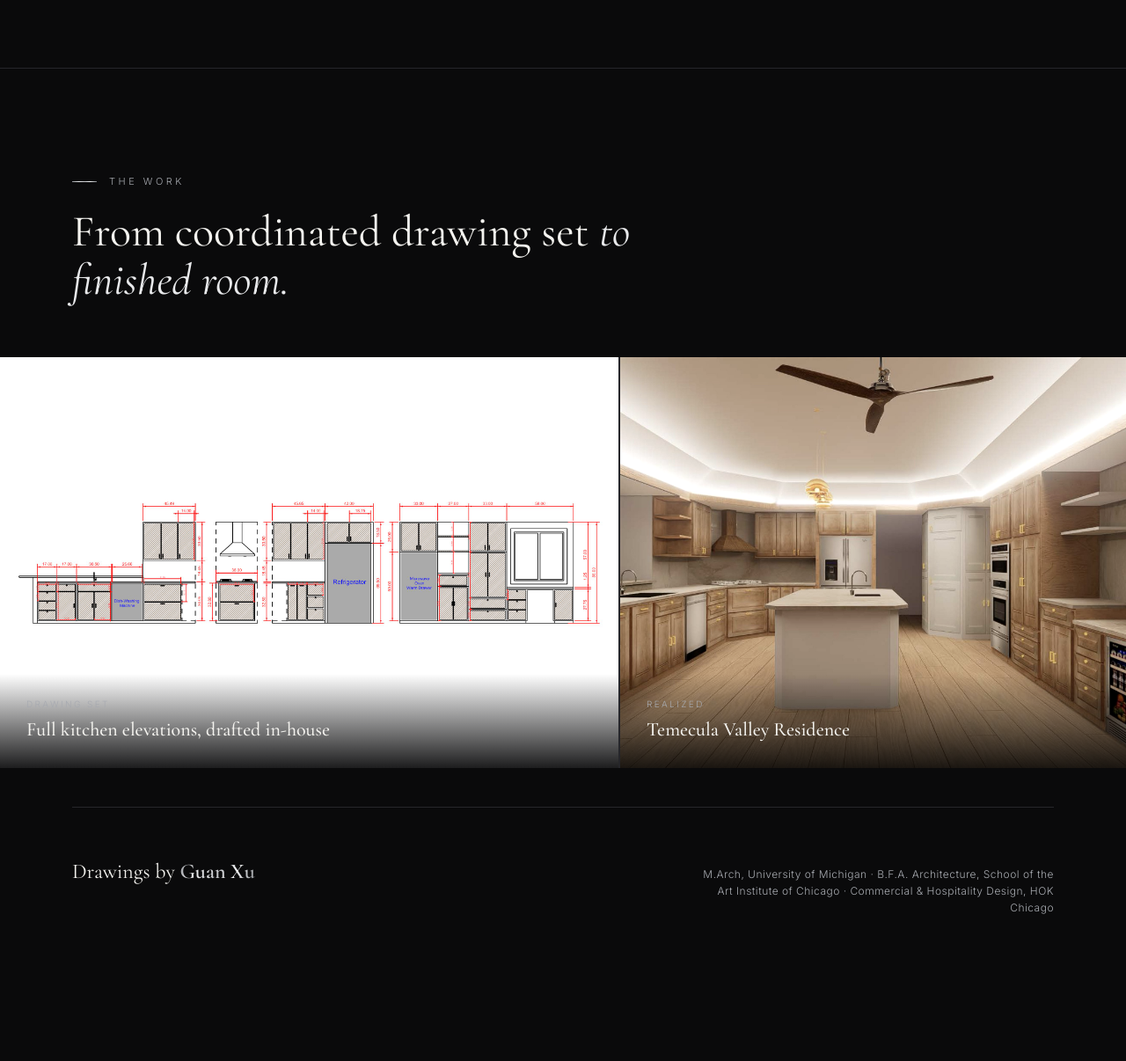
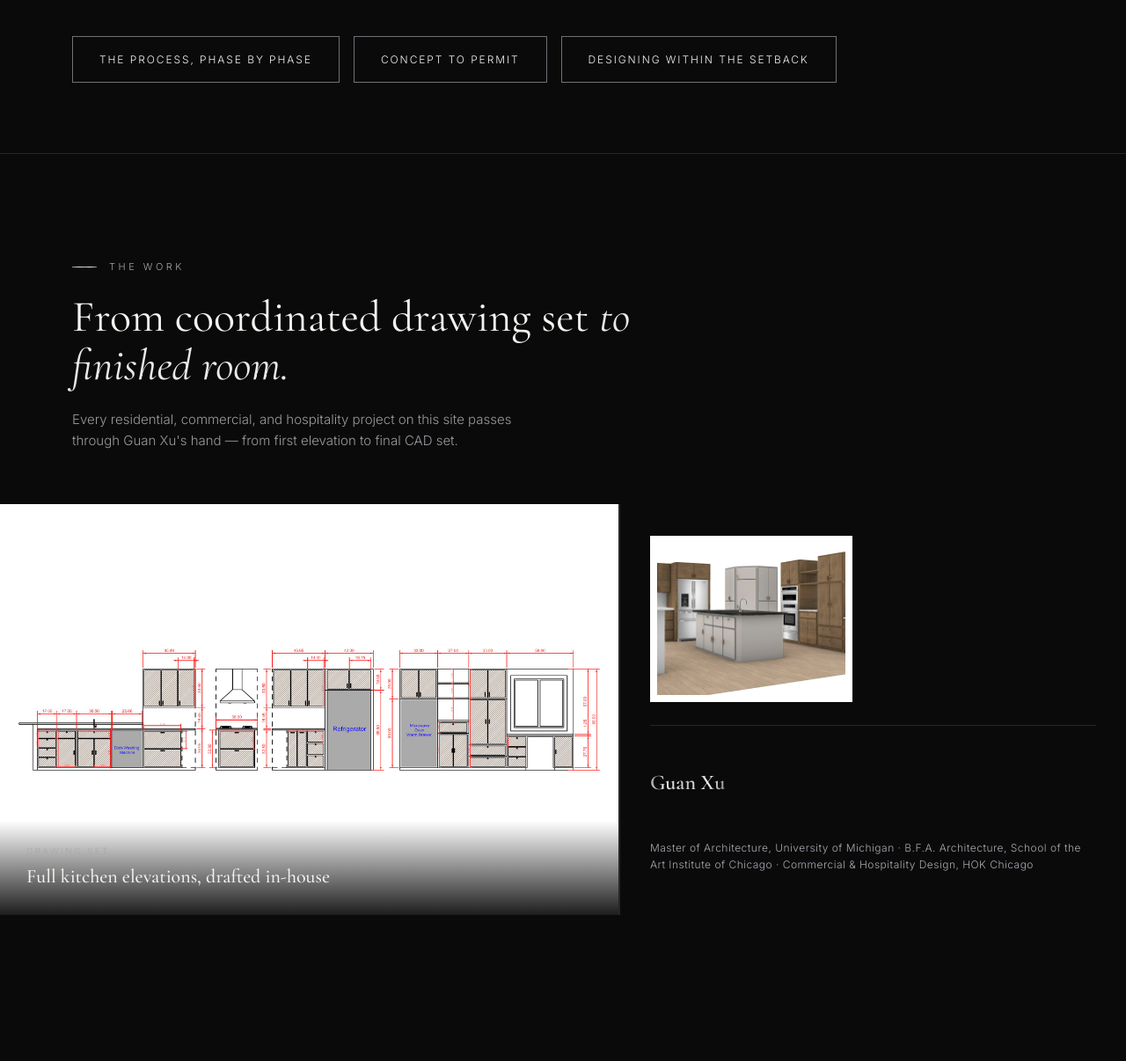
Before and after one commit to temeculadesignco/temecula-interior-design, a website: page architecture.html in a window 1280 px wide. Shown: the part 1334-2540 px from the top of the page at 88% size. Drawn offline with nearby package versions, Linux system fonts and the light colour scheme.

Commit message:
Add files via upload

```diff
--- a/architecture.html
+++ b/architecture.html
@@ -125,11 +125,19 @@ h2.a-h2 em{font-style:italic;color:var(--silver-1)}
 .a-credit-accolades{font-size:12px;letter-spacing:.04em;color:var(--silver-2);max-width:56ch;text-align:right}
 @media(max-width:640px){.a-credit-accolades{text-align:left}}
 
+/* small tiled elevation + credit sharing black space */
+.a-visual-tile{background:var(--black);display:flex;flex-direction:column;justify-content:center;align-items:center;padding:36px 34px;gap:0}
+.a-tile-img{width:38%;max-width:230px;height:auto;object-fit:contain;filter:grayscale(15%) contrast(1.03);background:#fff;padding:8px;align-self:flex-start}
+.a-credit-line-inline{margin-top:26px;padding-top:22px;border-top:1px solid var(--line);width:100%;display:flex;flex-direction:column;gap:8px;align-items:flex-start;text-align:left}
+.a-credit-line-inline .a-credit-accolades{text-align:left;max-width:none}
+@media(max-width:820px){.a-visual-tile{padding:30px 26px}.a-tile-img{width:48%}}
+
 /* proof band */
-.a-proof{position:relative}
-.a-proof-img{width:100%;height:70vh;min-height:440px;object-fit:cover;filter:grayscale(30%) contrast(1.05) brightness(.72)}
+.a-proof{position:relative;overflow:hidden}
+.a-proof-img{width:100%;height:56vh;min-height:340px;object-fit:cover;filter:grayscale(30%) contrast(1.05) brightness(.72);transition:transform 1.2s cubic-bezier(.2,.7,.3,1)}
+.a-proof:hover .a-proof-img{transform:scale(1.06)}
 .a-proof-overlay{position:absolute;inset:0;display:flex;align-items:flex-end;background:linear-gradient(0deg,rgba(10,10,11,.9),rgba(10,10,11,.05) 55%)}
-.a-proof-text{padding:0 0 64px;max-width:640px}
+.a-proof-text{padding:0 0 56px;max-width:640px}
 
 /* form */
 .a-form-section{background:var(--panel);border-top:1px solid var(--line);border-bottom:1px solid var(--line)}
@@ -172,7 +180,7 @@ form.a-form{display:grid;gap:20px}
 
 <header class="a-nav" id="aNav">
   <div class="wrap a-nav-inner">
-    <a class="a-brand" href="/"><b>Temecula</b> Interior Design<span>Architecture Studio</span></a>
+    <a class="a-brand" href="/"><b>Temecula</b> Interior Design<span>Temecula Architectural Design</span></a>
     <nav class="a-nav-links">
       <a href="/">Main Site</a>
       <a href="/portfolio">Portfolio</a>
@@ -209,6 +217,11 @@ form.a-form{display:grid;gap:20px}
       <li>City plan-check correction cycles <span>005</span></li>
     </ul>
   </div>
+  <div class="wrap" style="margin-top:44px;display:flex;gap:16px;flex-wrap:wrap">
+    <a class="btn btn-ghost" href="/architectural-process">The Process, Phase by Phase</a>
+    <a class="btn btn-ghost" href="/concept-to-permit">Concept to Permit</a>
+    <a class="btn btn-ghost" href="/designing-within-the-setback">Designing Within the Setback</a>
+  </div>
 </section>
 
 <hr class="a-rule">
@@ -218,6 +231,7 @@ form.a-form{display:grid;gap:20px}
     <div class="a-credit-head">
       <p class="a-label">The Work</p>
       <h2 class="a-h2">From coordinated drawing set <em>to finished room.</em></h2>
+      <p style="color:var(--gray);font-size:15px;margin-top:18px;max-width:60ch">Every residential, commercial, and hospitality project on this site passes through Guan Xu's hand — from first elevation to final CAD set.</p>
     </div>
   </div>
   <div class="a-visual-grid">
@@ -225,15 +239,12 @@ form.a-form{display:grid;gap:20px}
       <img src="/arch-cad-kitchen.jpg" alt="Coordinated CAD kitchen elevation drawing set by Temecula Interior Design">
       <div class="a-visual-cap"><span>Drawing Set</span><b>Full kitchen elevations, drafted in-house</b></div>
     </div>
-    <div class="a-visual">
-      <img src="/arch-luxury-kitchen.jpg" alt="Luxury custom kitchen render, Temecula Valley residence">
-      <div class="a-visual-cap"><span>Realized</span><b>Temecula Valley Residence</b></div>
-    </div>
-  </div>
-  <div class="wrap">
-    <div class="a-credit-line">
-      <p class="a-credit-name">Drawings by <b>Guan Xu</b></p>
-      <p class="a-credit-accolades">M.Arch, University of Michigan &middot; B.F.A. Architecture, School of the Art Institute of Chicago &middot; Commercial &amp; Hospitality Design, HOK Chicago</p>
+    <div class="a-visual a-visual-tile">
+      <img src="/arch-cad-elevation-small.jpg" alt="Coordinated kitchen elevation set, Temecula Valley residence" class="a-tile-img">
+      <div class="a-credit-line a-credit-line-inline">
+        <p class="a-credit-name"><b>Guan Xu</b></p>
+        <p class="a-credit-accolades">Master of Architecture, University of Michigan &middot; B.F.A. Architecture, School of the Art Institute of Chicago &middot; Commercial &amp; Hospitality Design, HOK Chicago</p>
+      </div>
     </div>
   </div>
 </section>
@@ -305,7 +316,7 @@ form.a-form{display:grid;gap:20px}
 
 <footer class="a-foot">
   <div class="wrap a-foot-inner">
-    <span>&copy; 2026 Temecula Interior Design &middot; Architecture Studio</span>
+    <span>&copy; 2026 Temecula Interior Design &middot; Temecula Architectural Design</span>
     <span><a href="/">temeculainteriordesign.com</a></span>
   </div>
 </footer>
```
